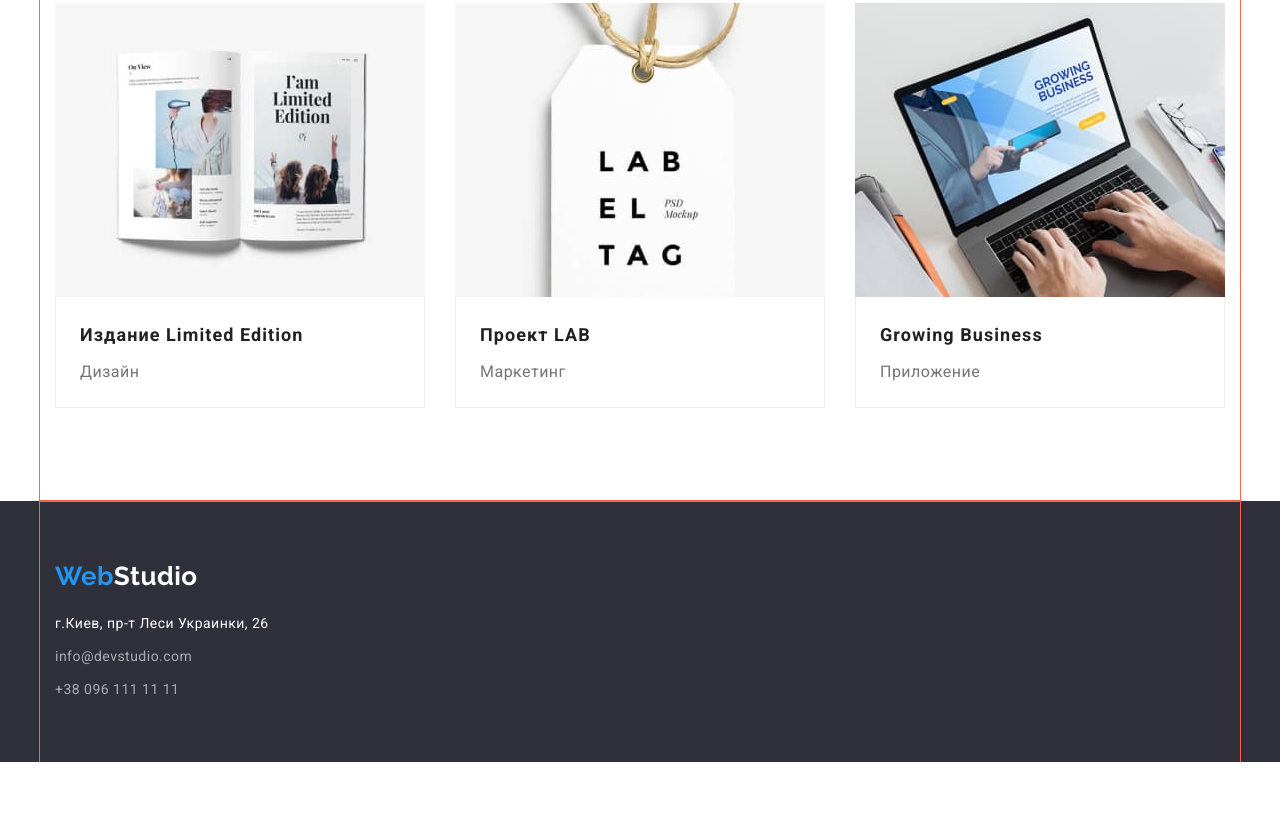
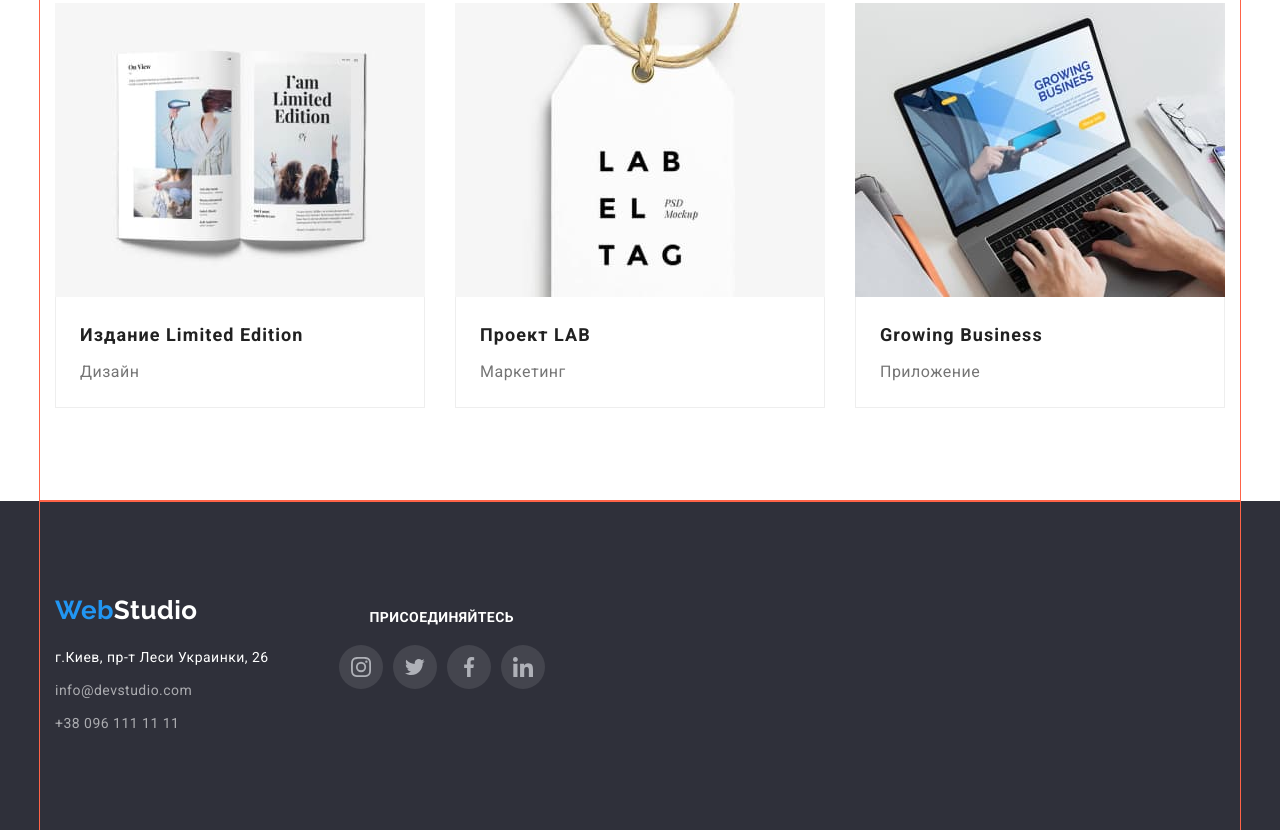
Before and after one commit to VitaliyVakula/-goit-markup-hw-04, a plain HTML site: page portfolio.html in a window 1280 px wide. Shown: the part 1127-1957 px from the top of the page. Before the commit the page ends 1889 px from the top, so only its background shows below. Drawn offline with nearby package versions, Linux system fonts and the light colour scheme.

Commit message:
home-work-04-footer

```diff
--- a/css/style.css
+++ b/css/style.css
@@ -85,60 +85,7 @@ img {
   line-height: 1.19;
 }
 
-/* Логотип Футер */
-
-.footer {
-  background-color: var(--primary-bg-hero-color);
-}
-
-.footer-logo {
-  margin-bottom: 20px;
-}
-
-.footer-container {
-  padding-top: 60px;
-  padding-bottom: 60px;
-}
-
-.web-footer {
-  color: var(--acccent-color);
-}
-
-.studio-footer {
-  color: var(--primary-white-color);
-}
-
-.footer-auth-nav {
-}
-
-.footer .list {
-  padding: 0;
-}
-.footer-list-item {
-  margin-bottom: 9px;
-}
-
-.footer-list-item:last-child {
-  margin-bottom: 0;
-}
-
-.location.link {
-  color: var(--primary-white-color);
-
-  font-weight: 400;
-  font-size: 14px;
-  line-height: 1.71;
-  margin-bottom: 9px;
-}
-
-.footer-contacts.link {
-  color: rgba(255, 255, 255, 0.6);
-
-  font-weight: 400;
-  font-size: 14px;
-  line-height: 1.71;
-  margin-bottom: 9px;
-}
+/*  Футер */
 
 /*
 
@@ -371,6 +318,7 @@ img {
   font-family: 'Roboto';
   font-weight: 500;
   font-size: 16px;
+  color: var(--primary-text-color);
 }
 
 .team-text {
@@ -380,14 +328,16 @@ img {
   font-family: 'Roboto';
   font-weight: 400;
   font-size: 16px;
+  color: var(--title-text-color);
 }
 
 .social-links {
+  padding: 0;
+  margin: 0;
+
   display: flex;
   border: none;
   justify-content: center;
-  padding: 0;
-  margin: 0;
 }
 
 .social-links-item {
@@ -455,6 +405,96 @@ img {
   --color4: var(--acccent-color);
   fill: var(--acccent-color);
   border: 1px solid var(--acccent-color);
+}
+
+/* Футер */
+
+.footer {
+  background-color: var(--primary-bg-hero-color);
+}
+
+.container .footer {
+  display: block;
+}
+
+.footer-list {
+  display: block;
+  display: flex;
+  flex-wrap: wrap;
+}
+
+/* Логотип Футер */
+
+.footer-logo {
+  margin-right: 70px;
+}
+
+.footer-logo-nav {
+  margin-bottom: 20px;
+}
+
+.web-footer {
+  color: var(--acccent-color);
+}
+
+.studio-footer {
+  color: var(--primary-white-color);
+}
+
+.footer-contact-list {
+  padding: 0;
+}
+
+.footer-contact-list-item {
+  margin-bottom: 9px;
+}
+
+.footer-contact-list-item:last-child {
+  margin-bottom: 0;
+}
+
+.location.link {
+  color: var(--primary-white-color);
+
+  font-weight: 400;
+  font-size: 14px;
+  line-height: 1.71;
+  margin-bottom: 9px;
+}
+
+.footer-contacts.link {
+  color: rgba(255, 255, 255, 0.6);
+
+  font-weight: 400;
+  font-size: 14px;
+  line-height: 1.71;
+  margin-bottom: 9px;
+}
+/* Социальние сети подвал*/
+
+.footer-social {
+  padding: 0;
+  margin: 0;
+  display: block;
+}
+
+.footer-social-text {
+  padding: 0;
+  margin-bottom: 20px;
+
+  justify-content: center;
+  align-items: center;
+  text-align: center;
+
+  font-family: 'Roboto';
+  font-style: normal;
+  font-weight: bold;
+  font-size: 14px;
+  line-height: 16px;
+  letter-spacing: 0.03em;
+  text-transform: uppercase;
+
+  color: #ffffff;
 }
 
 /* Button */
@@ -581,6 +621,10 @@ img {
   background: #ffffff;
 }
 
+.card-project:hover,
+.card-project:focus {
+}
+
 .card-project-text {
   box-sizing: border-box;
   display: block;
--- a/portfolio.html
+++ b/portfolio.html
@@ -165,25 +165,62 @@
          <!-- Подвал -->
 
         <footer class="footer">
-    <div class="container footer-container">
-        <div class="footer-logo">
-            <nav>
+            <div class="container footer">
+                <ul class="footer-list">
+                    <li class="footer-logo">
+                        <nav class="footer-logo-nav">
                             <a href="./index.html" class="logo">
                                 <span class="web-footer">Web</span><span class="studio-footer">Studio</span>
                             </a>
                         </nav>
-        </div>
-        <div class="footer-auth-nav">
-            <ul class="footer list">
-                <li class="footer-list-item"><a
+
+                        <ul class="footer-contact-list">
+                            <li class="footer-contact-list-item"><a
                                     href="https://www.google.com/maps/d/viewer?msa=0&mid=10uSM3H-mIU3GznYo2szRIEphczw&ll=50.42732700000001%2C30.538092&z=17"
                                     class="location link">г.Киев, пр-т Леси Украинки, 26</a></li>
-                <li class="footer-list-item"><a href="mailto:info@devstudio.com" class="footer-contacts link">
+                            <li class="footer-contact-list-item"><a href="mailto:info@devstudio.com"
+                                    class="footer-contacts link">
                                     info@devstudio.com</a></li>
-                <li class="footer-list-item"><a href="tel:+38-096-111-11-11" class="footer-contacts link">+38 096 111 11
-                        11</a></li>
+                            <li class="footer-contact-list-item"><a href="tel:+38-096-111-11-11"
+                                    class="footer-contacts link">+38 096 111 11 11</a></li>
                         </ul>
-        </div>
+                    </li>
+
+                    <li class="footer-social">
+                        <h3 class="footer-social-text">присоединяйтесь</h3>
+                        <ul class="social-links">
+                            <li class="social-links-item">
+                                <a class="social-links__link" href="https://www.instagram.com/?hl=ru">
+                                    <svg width="20px" height="20px">
+                                        <use href="./images/icons/sprite.svg#instagram"></use>
+                                    </svg>
+                                </a>
+                            </li>
+                            <li class="social-links-item">
+                                <a class="social-links__link" href="https://www.instagram.com/?hl=ru">
+                                    <svg class="social-icon" width="20px" height="20px">
+                                        <use href="./images/icons/sprite.svg#twitter"></use>
+                                    </svg>
+                                </a>
+                            </li>
+                            <li class="social-links-item">
+                                <a class="social-links__link" href="https://www.instagram.com/?hl=ru">
+                                    <svg class="social-icon" width="20px" height="20px">
+                                        <use href="./images/icons/sprite.svg#facebook"></use>
+                                    </svg>
+                                </a>
+                            </li>
+                            <li class="social-links-item">
+                                <a class="social-links__link" href="https://www.instagram.com/?hl=ru">
+                                    <svg class="social-icon" width="20px" height="20px">
+                                        <use href="./images/icons/sprite.svg#linkedin"></use>
+                                    </svg>
+                                </a>
+                            </li>
+                        </ul>
+
+                    </li>
+                </ul>
             </div>
         </footer>
 </body>
```
Also changed, not shown: index.html (+48 -10 lines). Lines whose indentation alone changed are shown as unchanged.
